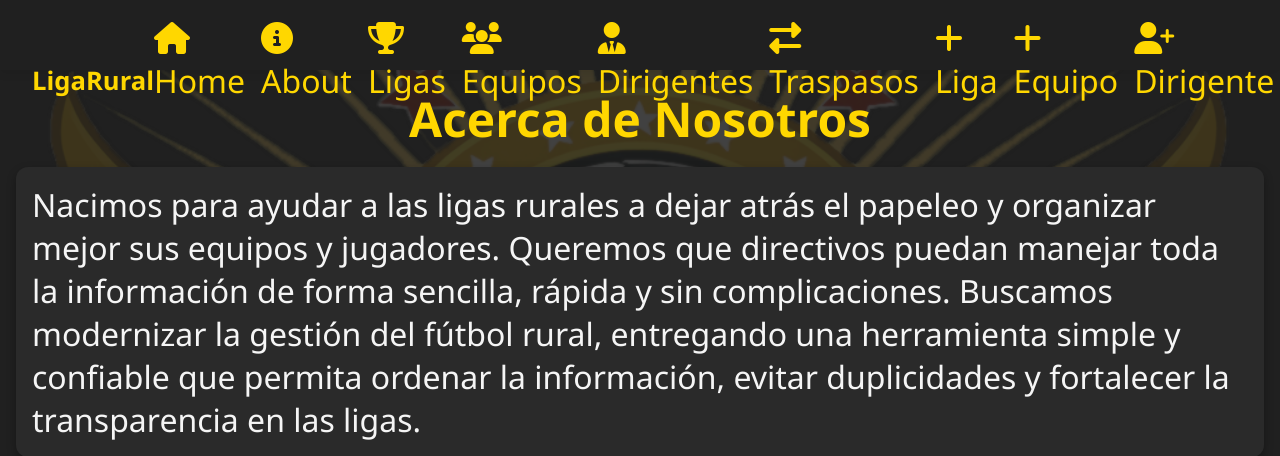
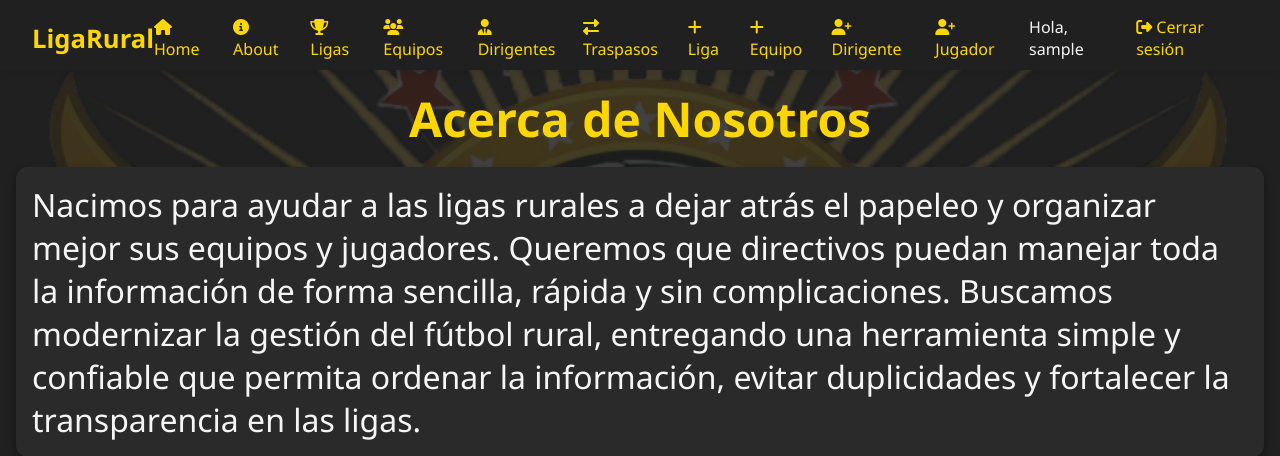
Before and after one commit to Oppais2001/Aplicaci-n-web-de-Gesti-n-de-equipos-rurales, a Django app: page /about in a window 1280 px wide. Shown: the top 456 px of the page. Run offline with Django 4.2, Linux system fonts and the light colour scheme; the visitor is signed in with stand-in values (Sample User, id 1); some libraries are stand-ins or nearby versions.

Commit message:
puliendo estilos

```diff
--- a/myapp/static/styles/main.css
+++ b/myapp/static/styles/main.css
@@ -499,7 +499,7 @@ a {
 }
 
 li {
-    font-size: 2rem;
+    font-size: 1rem;
 }
 
 /* ================= MOBILE ================= */
```
